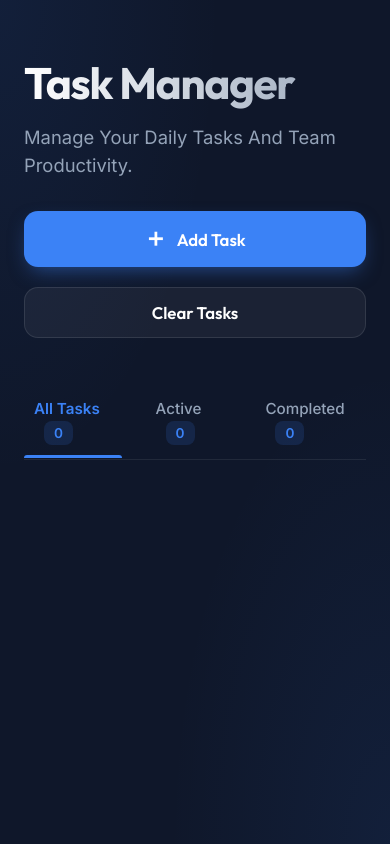
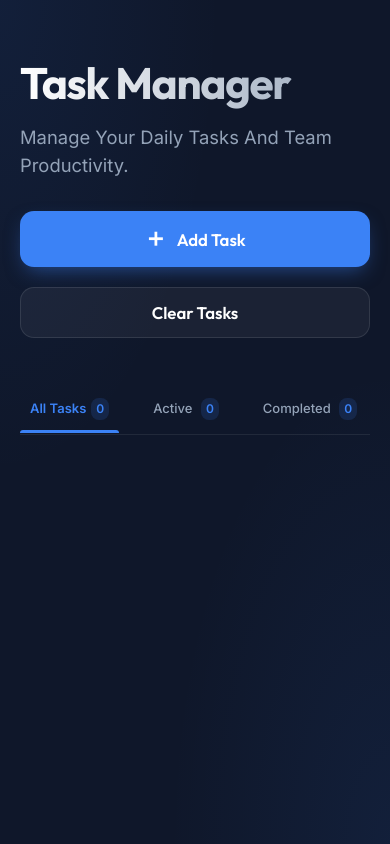
Before and after one commit to mazen123-ui/Task-Manager, a plain HTML site: page index.html in a window 390 px wide. Drawn offline with nearby package versions, Linux system fonts and the light colour scheme.

Commit message:
style updated

```diff
--- a/css/style.css
+++ b/css/style.css
@@ -19,10 +19,10 @@
   /* Spacing & Effects */
   --transition-fast: 0.2s cubic-bezier(0.4, 0, 0.2, 1);
   --transition-smooth: 0.4s cubic-bezier(0.4, 0, 0.2, 1);
-  --card-shadow: 0 10px 15px -3px rgba(0, 0, 0, 0.1),
-    0 4px 6px -2px rgba(0, 0, 0, 0.05);
-  --card-shadow-hover: 0 20px 25px -5px rgba(0, 0, 0, 0.2),
-    0 10px 10px -5px rgba(0, 0, 0, 0.04);
+  --card-shadow:
+    0 10px 15px -3px rgba(0, 0, 0, 0.1), 0 4px 6px -2px rgba(0, 0, 0, 0.05);
+  --card-shadow-hover:
+    0 20px 25px -5px rgba(0, 0, 0, 0.2), 0 10px 10px -5px rgba(0, 0, 0, 0.04);
 }
 
 * {
@@ -39,12 +39,13 @@ body {
   color: var(--text-primary);
   min-height: 100vh;
   line-height: 1.5;
-  background-image: radial-gradient(
-      at 0% 0%,
+  background-image:
+    radial-gradient(at 0% 0%, rgba(59, 130, 246, 0.08) 0px, transparent 40%),
+    radial-gradient(
+      at 100% 100%,
       rgba(59, 130, 246, 0.08) 0px,
       transparent 40%
     ),
-    radial-gradient(at 100% 100%, rgba(59, 130, 246, 0.08) 0px, transparent 40%),
     radial-gradient(at 50% 50%, rgba(15, 23, 42, 1) 0px, transparent 100%);
   background-attachment: fixed;
 }
@@ -53,7 +54,7 @@ body {
   width: 100%;
   max-width: 800px;
   margin: auto;
-  padding: 0 24px;
+  padding: 0 20px;
 }
 
 /* Header Section */
@@ -217,7 +218,7 @@ main {
   display: flex;
   flex-direction: column;
   gap: 18px;
-  padding: 30px;
+  padding: 30px 15px;
 }
 
 .card {
@@ -305,7 +306,7 @@ main {
 }
 
 .card .content .text p:last-child {
-  font-size: .8rem;
+  font-size: 0.8rem;
 }
 /* When task is completed */
 .card.completed {
@@ -400,9 +401,15 @@ main {
 
   header .tabs .tab {
     padding: 12px 10px;
-    font-size: 0.95rem;
+    font-size: 13px;
   }
-
+  header .tabs .tab .num-of-tasks,
+  header .tabs .tab .num-of-active-tasks,
+  header .tabs .tab .num-of-completed-tasks {
+    font-size: 12px;
+    padding: 2px 5px;
+    margin-left: 5px;
+  }
   .card {
     padding: 20px;
     border-radius: 20px;
```
